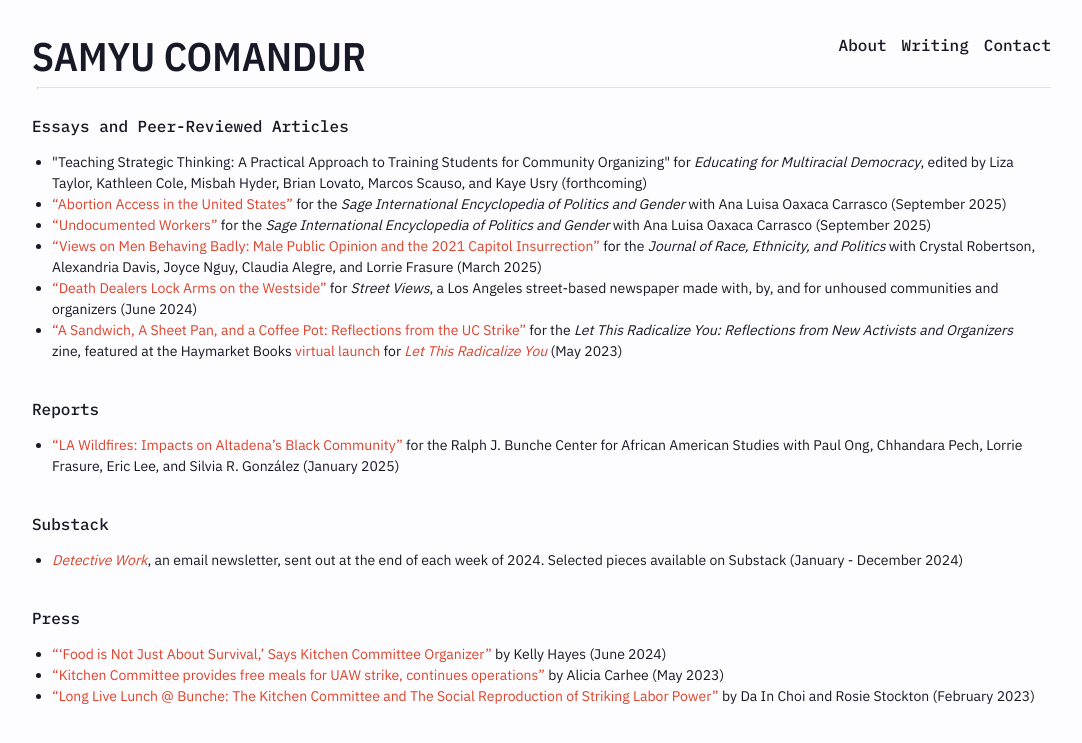
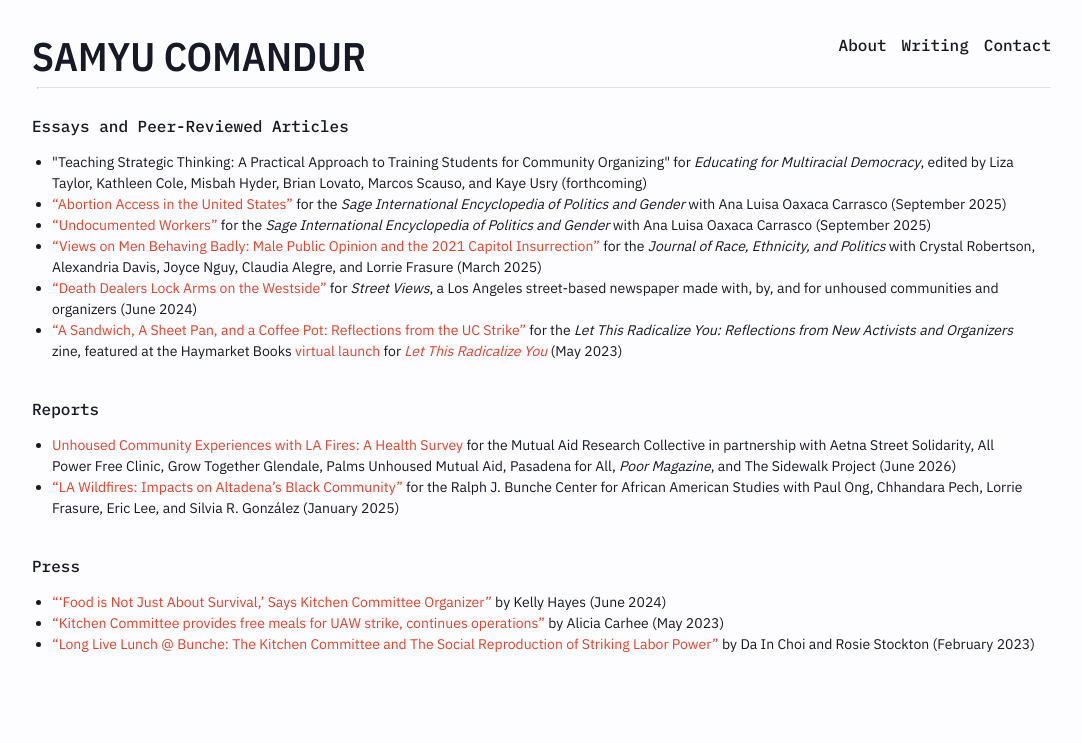
Before and after one commit to samyuc/samyuc.github.io, a Jekyll site: the page built from writing.html, in a window 1280 px wide. Shown: the top 743 px of the page, without its empty margins (96-1178 px from the left). Built offline with Jekyll 4.4.1, drawn with Linux system fonts in a browser that asks for light colours.

Commit message:
added MARC

```diff
--- a/writing.html
+++ b/writing.html
@@ -14,12 +14,8 @@ Community Organizing" for <i>Educating for Multiracial Democracy</i>, edited by
 <br>
 <section>Reports</section>
 <ul><dl>
+<dt><li> <a href=https://www.mutualaidresearchcollective.com/the-la-fires-report>Unhoused Community Experiences with LA Fires: A Health Survey</a> for the Mutual Aid Research Collective in partnership with Aetna Street Solidarity, All Power Free Clinic, Grow Together Glendale, Palms Unhoused Mutual Aid, Pasadena for All, <i>Poor Magazine</i>, and The Sidewalk Project (June 2026)</li>
 <dt><li> <a href=https://bunchecenter.ucla.edu/reports/la-wildfires-impacts-on-altadenas-black-community/">“LA Wildfires: Impacts on Altadena’s Black Community”</a> for the Ralph J. Bunche Center for African American Studies with Paul Ong, Chhandara Pech, Lorrie Frasure, Eric Lee, and Silvia R. González (January 2025)</li></dl></ul>
-
-<br>
-<section>Substack</section>
-<ul><dl>
-<dt><li><a href=https://detectivework.substack.com/><i>Detective Work</i></a>, an email newsletter, sent out at the end of each week of 2024. Selected pieces available on Substack (January - December 2024)</li></dl></ul>
 
 <br>
 <section>Press</section>
```
